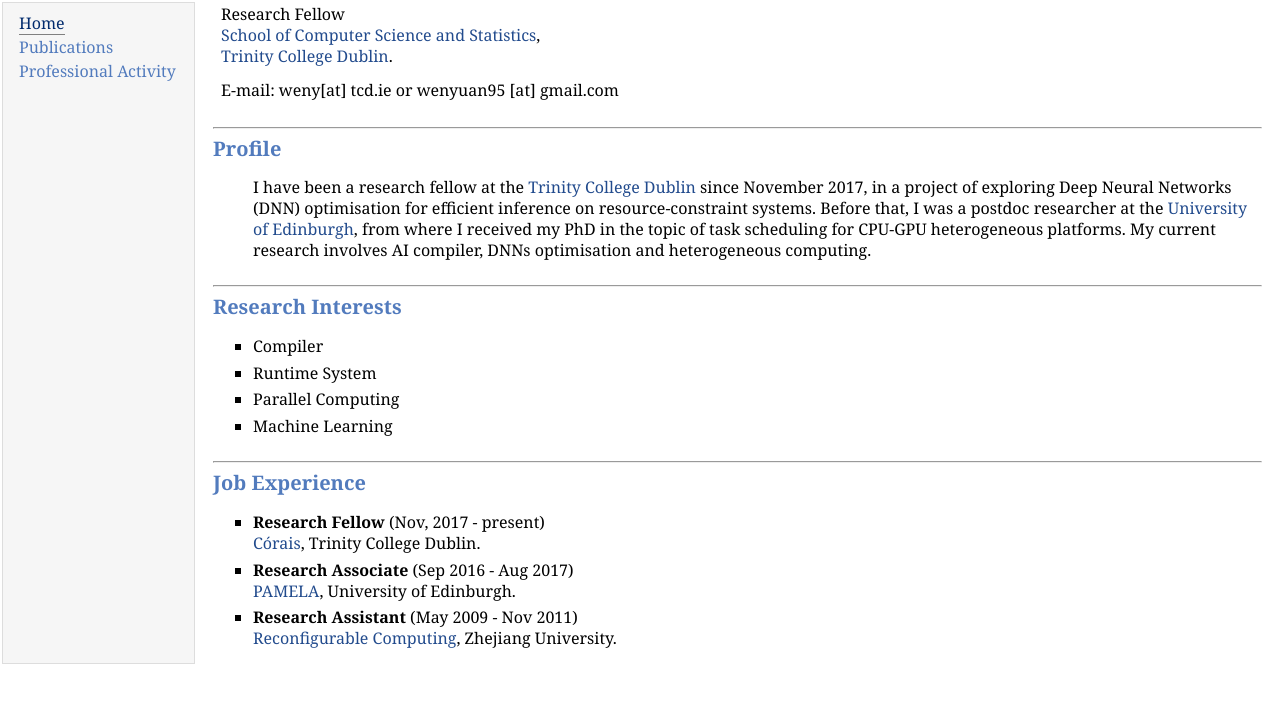
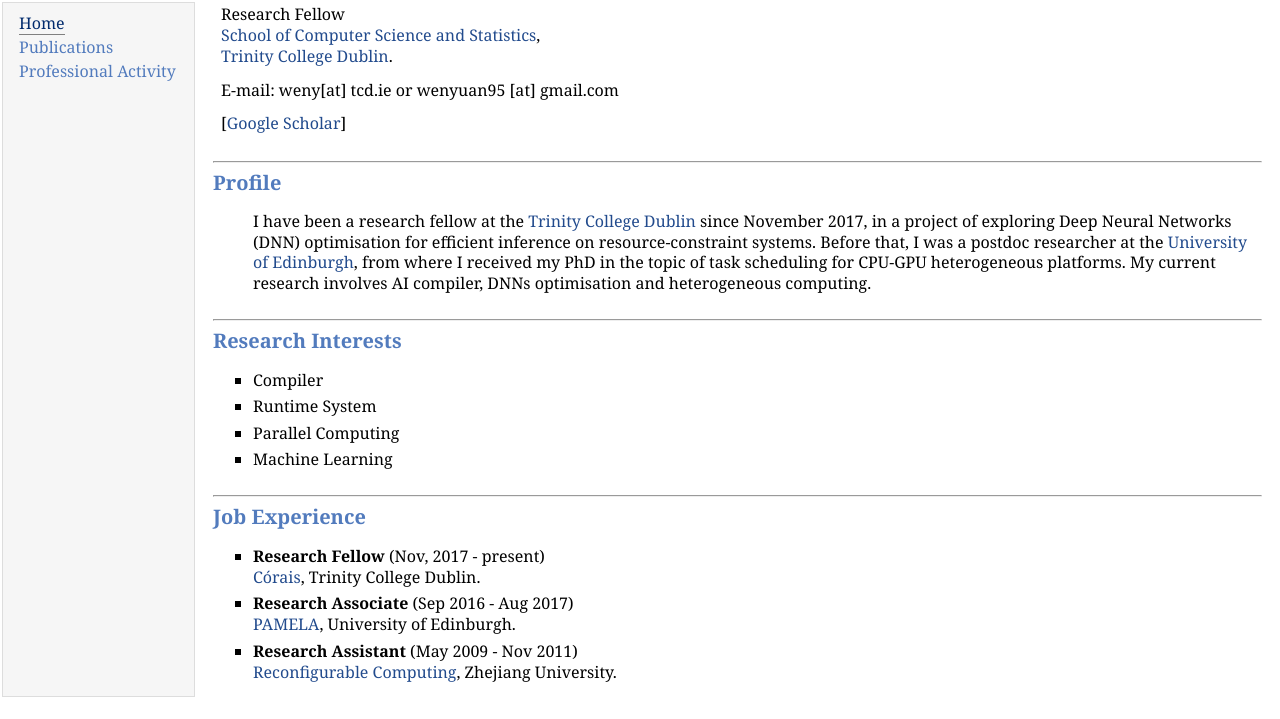
Before and after one commit to wenyuan95/yuanwen, a plain HTML site: page index.html in a window 1280 px wide. Shown: the part 81-800 px from the top of the page. Drawn offline with Linux system fonts and the light colour scheme.

Commit message:
Update index.html
add a link to Google Scholar

```diff
--- a/index.html
+++ b/index.html
@@ -29,6 +29,9 @@
             <p>
                 E-mail: weny[at] tcd.ie    or    wenyuan95 [at] gmail.com <br>
             </p>
+            <p>
+	            [<a href="https://scholar.google.com/citations?hl=en&user=8CHUcJEAAAAJ&view_op=list_works&sortby=pubdate">Google Scholar</a>]
+	        </p>
         </td>
     </tr></table>
 
```
